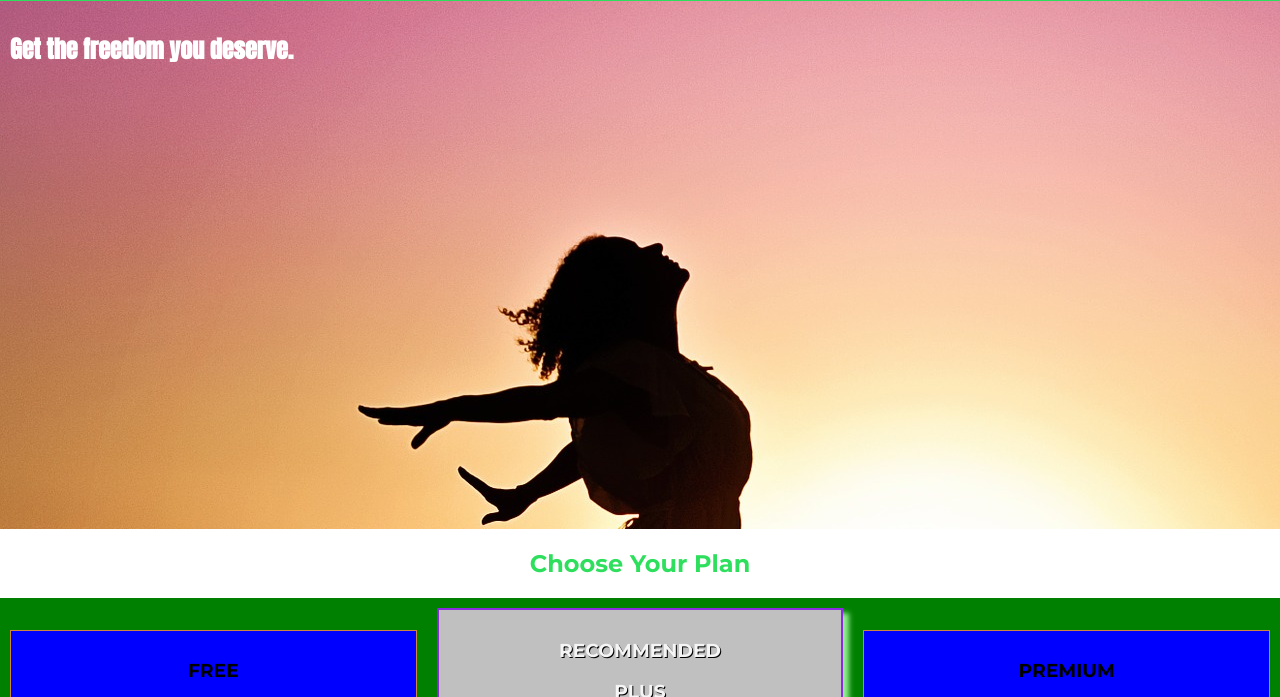
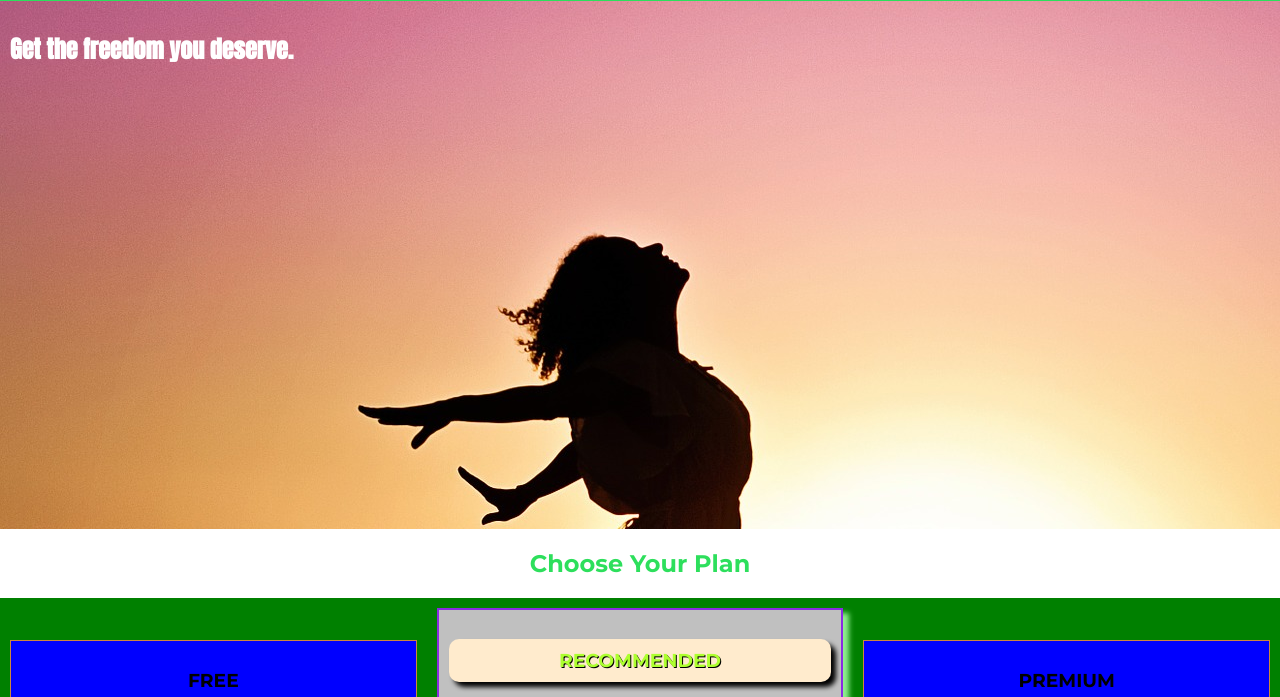
Before and after one commit to EfrainAD/CSS-Studies, a plain HTML site: page Sectiong_05_Practicing_the_Basics/index.html in a window 1280 px wide. Shown: the part 42-739 px from the top of the page. Drawn offline with Linux system fonts and the light colour scheme.

Commit message:
Styling the badge

```diff
--- a/Sectiong_05_Practicing_the_Basics/index.html
+++ b/Sectiong_05_Practicing_the_Basics/index.html
@@ -54,7 +54,7 @@
                     </div>
                 </article>
                 <article id="recommended">
-                    <h1>RECOMMENDED</h1>
+                    <h1 id="recommended-badge">RECOMMENDED</h1>
                     <h1>PLUS</h1>
                     <h2>$29/month</h2>
                     <h3>For ambitious projects.</h3>
--- a/Sectiong_05_Practicing_the_Basics/main.css
+++ b/Sectiong_05_Practicing_the_Basics/main.css
@@ -58,8 +58,12 @@ article#recommended {
     color: whitesmoke;
     text-shadow: 1px 1px black;
 }
-#recommended h1 {
-
+#recommended-badge {
+    background: blanchedalmond;
+    padding: 10px;
+    border-radius: 10px;
+    color: greenyellow;
+    box-shadow: 5px 5px 5px black;
 }
 
 /* #plans button {
```
